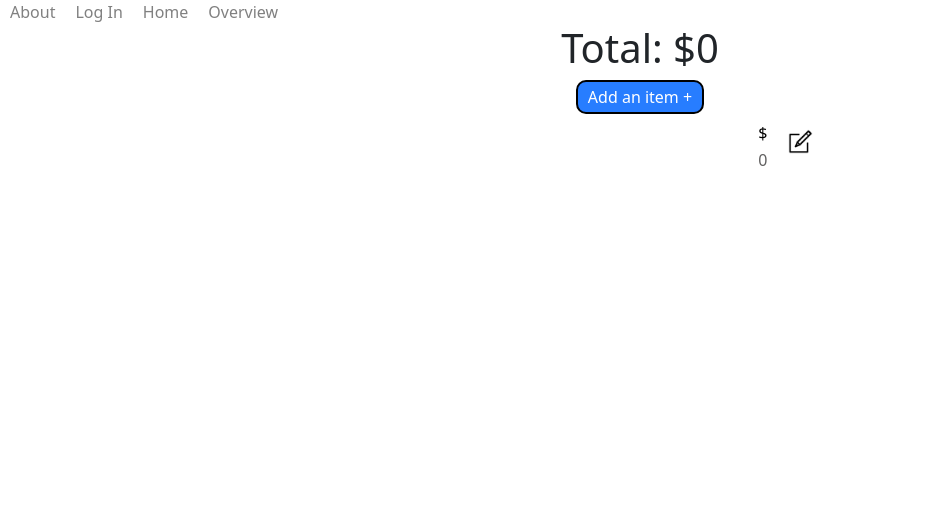
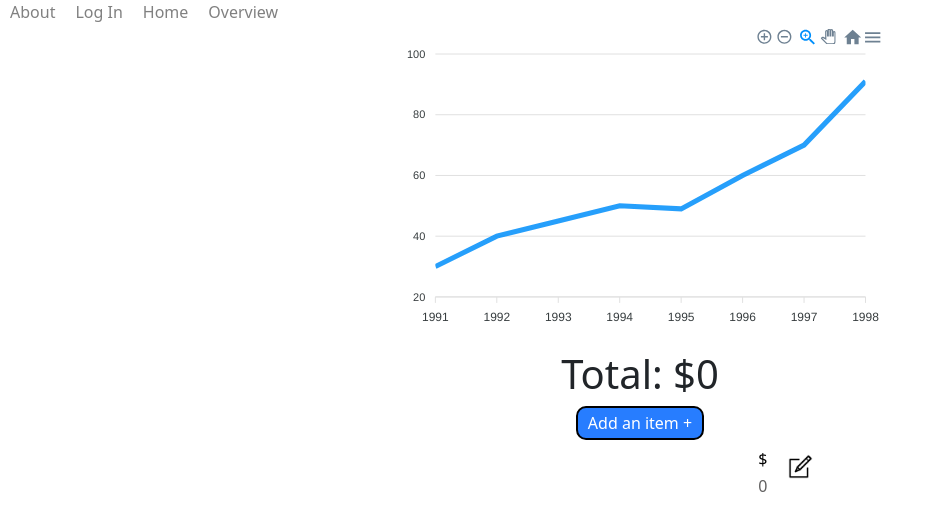
Before and after one commit to rmedge2/Budget-lingo_frontend, a React (Create React App) app: page / in a window 1280 px wide. Shown: the top 530 px of the page, without its empty margins (0-933 px from the left). Built offline with nearby package versions, Linux system fonts and the light colour scheme; no server answers.

Commit message:
fixed date bug

```diff
--- a/src/App.js
+++ b/src/App.js
@@ -31,8 +31,10 @@ function App() {
 
   const convertDate = date => {
     if (!date)
-        return ''
-    const newDate = Date(date)
+      return ''
+
+    let newDate = new Date(parseInt(date))
+    newDate=newDate.toString()
     const dateLine=[...newDate.split(' ')].splice(1,3)
     return dateLine.join(' ')
   }
--- a/src/components/LineGraph.js
+++ b/src/components/LineGraph.js
@@ -30,9 +30,9 @@ const LineGraph = () => {
     return (
         <div>
             <Chart
-              options={graphData.options}
-              series={graphData.series}
-              type="bar"
+              options={data.options}
+              series={data.series}
+              type="line"
               width="500"
             />
         </div>
--- a/src/components/MainPage.js
+++ b/src/components/MainPage.js
@@ -89,6 +89,12 @@ const MainPage = () => {
         setTotalMoney(runningTotals[0])
     }
 
+    const handleTime = (val) => {
+        const dt=new Date(val)
+        console.log(dt.getTime())
+        setTime(dt.getTime())
+    }
+
 
     useEffect(() => {
         showData()
@@ -101,14 +107,14 @@ const MainPage = () => {
 
     return (
         <div className='main-page-content'>
-            {/* <LineGraph/> */}
+            <LineGraph/>
 
             <h1>Total: ${totalMoney}</h1>
             <div className='add-item' onClick={() => switchOpen()}>Add an item {open[1]}</div>
             <div className='submit-area' style={{display:open[0]}}>
                 <input type="text" placeholder="input name" value={name} onInput={(e)=>setName(e.target.value)}/>
                 <input type="number" placeholder="input amount" value={amount} onInput={(e)=>setAmount(e.target.value)}/>
-                <input type="date" />
+                <input type="date" onChange={e=>handleTime(e.target.value)}/>
                 <button className='submit-button' onClick={() => handleClick()}>Submit</button>
                 <p style={{color:'red'}}>{err}</p>
             </div>
```
